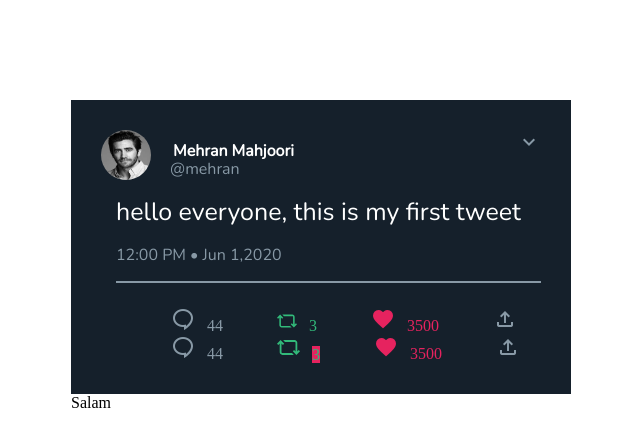
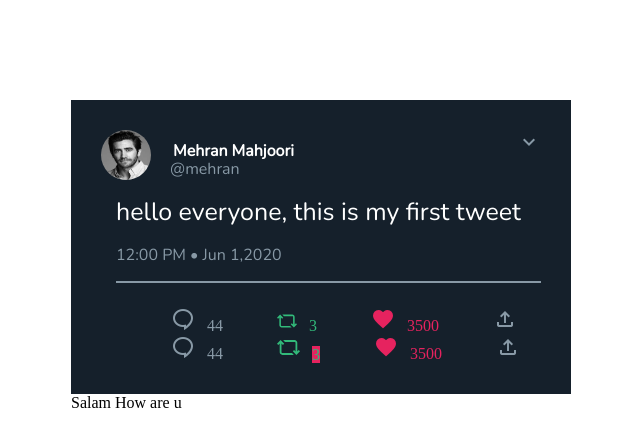
Before and after one commit to arashesmailian/hw1_arash_2, a plain HTML site: page HW1/index.html in a window 1280 px wide. Shown: the full height of the page, 319-959 px from the left. Drawn offline with nearby package versions, Linux system fonts and the light colour scheme.

Commit message:
Mahed3 MainChange

```diff
--- a/HW1/index.html
+++ b/HW1/index.html
@@ -86,5 +86,6 @@
 </div>
 
 <span>Salam</span>
+<span>How are u </span>
 </body>
 </html>
```
